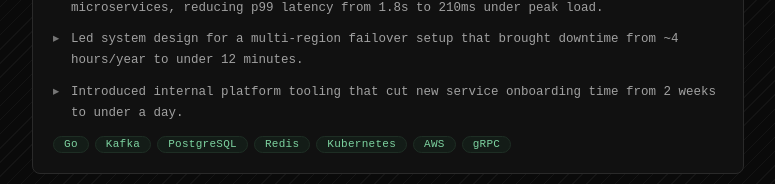
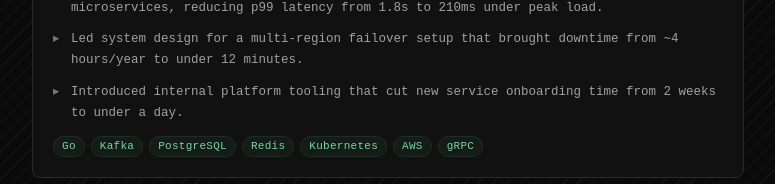
Before and after one commit to Ashraf-Sonde/portfolio-webite, a Next.js app: page / in a window 1280 px wide. Shown: the part 1340-1524 px from the top of the page, without its empty margins (252-1027 px from the left). Built offline with nearby package versions, Linux system fonts and the light colour scheme.

Commit message:
Minor fix in exp card

```diff
--- a/src/components/ui/experience-card.tsx
+++ b/src/components/ui/experience-card.tsx
@@ -75,7 +75,7 @@ export function ExperienceCard({
             </ul>
             <div className="flex flex-wrap gap-[6px] mt-3">
               {tags.map((t) => (
-                <Tag key={t}>{t}</Tag>
+                <Tag className='py-1 px-2' key={t}>{t}</Tag>
               ))}
             </div>
           </CardContent>
```
